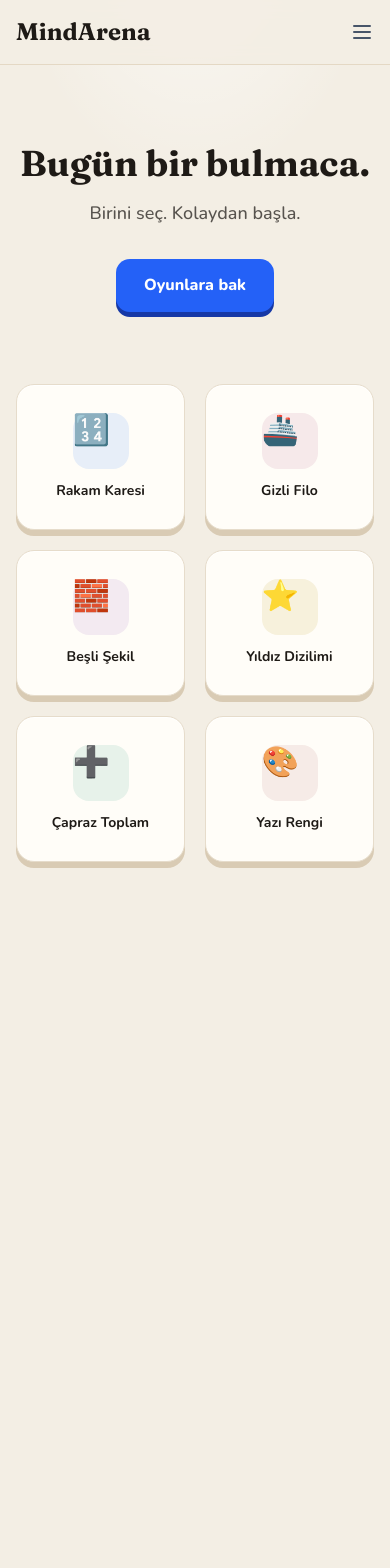
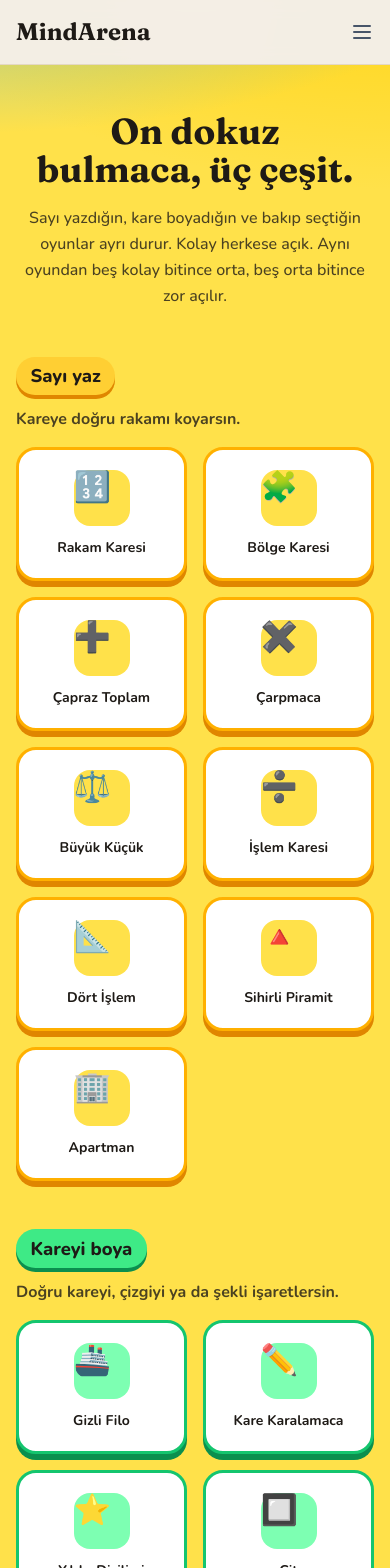
Before and after one commit to Duhterakturk/mindarena, a React (Vite) app in the folder frontend/: page / in a window 390 px wide. Shown: the top 1568 px of the page. Before the commit the page ends 926 px from the top, so only its background shows below. Built offline with nearby package versions, Linux system fonts and the light colour scheme; no server answers.

Commit message:
Ana sayfadaki oyunları nasıl oynandığına göre üç rafa ayır.

```diff
--- a/frontend/src/i18n/locales/en.json
+++ b/frontend/src/i18n/locales/en.json
@@ -9,9 +9,14 @@
     "logout": "Log Out"
   },
   "home": {
-    "title": "A puzzle for today.",
-    "subtitle": "Pick one. Start easy.",
-    "cta": "See the games"
+    "title": "Nineteen puzzles, three kinds.",
+    "subtitle": "Number games, marking games, and look-and-choose games sit apart. Easy is open to everyone. Finish five easy puzzles of one game and medium opens. Finish five medium and hard opens.",
+    "numbers": "Write the number",
+    "numbers_help": "Put the right digit in the square.",
+    "mark": "Mark the square",
+    "mark_help": "Mark the right cell, line, or shape.",
+    "look": "Look and choose",
+    "look_help": "Short rounds. Find the right one."
   },
   "auth": {
     "email": "Email",
--- a/frontend/src/i18n/locales/tr.json
+++ b/frontend/src/i18n/locales/tr.json
@@ -9,9 +9,14 @@
     "logout": "Çıkış Yap"
   },
   "home": {
-    "title": "Bugün bir bulmaca.",
-    "subtitle": "Birini seç. Kolaydan başla.",
-    "cta": "Oyunlara bak"
+    "title": "On dokuz bulmaca, üç çeşit.",
+    "subtitle": "Sayı yazdığın, kare boyadığın ve bakıp seçtiğin oyunlar ayrı durur. Kolay herkese açık. Aynı oyundan beş kolay bitince orta, beş orta bitince zor açılır.",
+    "numbers": "Sayı yaz",
+    "numbers_help": "Kareye doğru rakamı koyarsın.",
+    "mark": "Kareyi boya",
+    "mark_help": "Doğru kareyi, çizgiyi ya da şekli işaretlersin.",
+    "look": "Bak ve seç",
+    "look_help": "Kısa turlarda doğru olanı bulursun."
   },
   "auth": {
     "email": "E-posta",
--- a/frontend/src/pages/Home.jsx
+++ b/frontend/src/pages/Home.jsx
@@ -2,41 +2,104 @@ import { Link } from "react-router-dom";
 import { useTranslation } from "react-i18next";
 import { getGameVisual } from "../components/games/gameVisuals";
 
-const HIGHLIGHT_SLUGS = ["sudoku", "amiral-batti", "pentominolar", "yildiz-savaslari", "kakuro", "colours"];
+const SHELVES = [
+  {
+    id: "numbers",
+    edge: "#ffb000",
+    deep: "#e08600",
+    chip: "#ffe14a",
+    label: "#ffcf33",
+    slugs: [
+      "sudoku",
+      "bolgesel-sudoku",
+      "kakuro",
+      "carpmaca",
+      "futoshiki",
+      "islem-karesi",
+      "kendoku",
+      "sihirli-piramit",
+      "apartman",
+    ],
+  },
+  {
+    id: "mark",
+    edge: "#14c56e",
+    deep: "#0b8f4e",
+    chip: "#7dffb2",
+    label: "#3eea86",
+    slugs: [
+      "amiral-batti",
+      "kare-karalamaca",
+      "yildiz-savaslari",
+      "cit",
+      "patika",
+      "abc-baglama",
+      "pentominolar",
+    ],
+  },
+  {
+    id: "look",
+    edge: "#ff3d8a",
+    deep: "#c41862",
+    chip: "#ff9ec8",
+    label: "#ff6aa8",
+    slugs: ["colours", "metaforms", "numbers"],
+  },
+];
 
 export default function Home() {
   const { t } = useTranslation();
 
   return (
-    <div>
-      <section className="max-w-3xl mx-auto px-4 pt-20 pb-4 text-center">
+    <div className="home-desk">
+      <section className="max-w-3xl mx-auto px-4 pt-12 pb-2 text-center">
         <h1 className="font-display text-4xl sm:text-6xl font-semibold text-ink leading-[1.05] mb-4 text-balance">
           {t("home.title")}
         </h1>
-        <p className="text-lg text-stone-600 mb-8">{t("home.subtitle")}</p>
-        <Link to="/games" className="press-btn">
-          {t("home.cta")}
-        </Link>
+        <p className="text-base sm:text-lg text-ink/80 max-w-2xl mx-auto leading-relaxed">
+          {t("home.subtitle")}
+        </p>
       </section>
 
-      <section className="max-w-5xl mx-auto px-4 pt-14 pb-16">
-        <div className="grid grid-cols-2 sm:grid-cols-3 gap-5">
-          {HIGHLIGHT_SLUGS.map((slug, index) => {
+      <div className="max-w-5xl mx-auto px-4 pt-10 pb-16 flex flex-col gap-12">
+        {SHELVES.map((shelf) => (
+          <section key={shelf.id}>
+            <h2
+              className="home-shelf"
+              style={{ background: shelf.label, boxShadow: `0 4px 0 ${shelf.deep}` }}
+            >
+              {t(`home.${shelf.id}`)}
+            </h2>
+            <p className="text-ink/80 font-semibold mt-3 mb-4">{t(`home.${shelf.id}_help`)}</p>
+            <div className="grid grid-cols-2 sm:grid-cols-3 lg:grid-cols-4 gap-4">
+              {shelf.slugs.map((slug, index) => {
                 const visual = getGameVisual(slug);
                 return (
                   <Link
                     key={slug}
                     to={`/games/${slug}`}
-                className="board-card card-rise flex flex-col items-center justify-center gap-3 px-4 py-7 font-bold text-ink"
-                style={{ animationDelay: `${index * 45}ms` }}
+                    className="home-tile card-rise flex flex-col items-center justify-center gap-3 px-3 py-5 font-bold text-ink"
+                    style={{
+                      "--tile": shelf.edge,
+                      "--tile-deep": shelf.deep,
+                      animationDelay: `${index * 40}ms`,
+                    }}
                   >
-                <span className={`toy-icon text-3xl w-14 h-14 rounded-2xl flex items-center justify-center ${visual.color}`} aria-hidden="true">{visual.emoji}</span>
+                    <span
+                      className="toy-icon text-3xl w-14 h-14 rounded-2xl flex items-center justify-center"
+                      style={{ background: shelf.chip }}
+                      aria-hidden="true"
+                    >
+                      {visual.emoji}
+                    </span>
                     <span className="text-sm text-center">{t(`gameTitle.${slug}`)}</span>
                   </Link>
                 );
               })}
             </div>
           </section>
+        ))}
+      </div>
     </div>
   );
 }
--- a/frontend/src/styles/index.css
+++ b/frontend/src/styles/index.css
@@ -170,6 +170,42 @@ body {
   }
 }
 
+.home-desk {
+  min-height: calc(100vh - 4rem);
+  background:
+    radial-gradient(1100px 560px at -8% -12%, #2eb0ff 0%, transparent 62%),
+    radial-gradient(980px 520px at 108% -8%, #ffd000 0%, transparent 60%),
+    radial-gradient(860px 520px at 88% 112%, #ff4f9a 0%, transparent 58%),
+    #ffe14a;
+}
+
+.home-shelf {
+  display: inline-block;
+  color: #1e1a16;
+  font-weight: 800;
+  font-size: 1.15rem;
+  padding: 0.35rem 0.9rem;
+  border-radius: 999px;
+}
+
+.home-tile {
+  background: #fff;
+  border: 3px solid var(--tile);
+  border-radius: 20px;
+  box-shadow: 0 6px 0 var(--tile-deep);
+  transition: transform 140ms ease, box-shadow 140ms ease;
+}
+
+.home-tile:hover {
+  transform: translateY(-3px);
+  box-shadow: 0 9px 0 var(--tile-deep);
+}
+
+.home-tile:active {
+  transform: translateY(4px);
+  box-shadow: 0 2px 0 var(--tile-deep);
+}
+
 @media (prefers-reduced-motion: reduce) {
   .page-enter,
   .card-rise,
@@ -180,7 +216,8 @@ body {
   .play-correct::before,
   .badge-settle,
   .press-btn,
-  .board-card {
+  .board-card,
+  .home-tile {
     animation: none;
     transition: none;
   }
```
Lines whose indentation alone changed are shown as unchanged.
